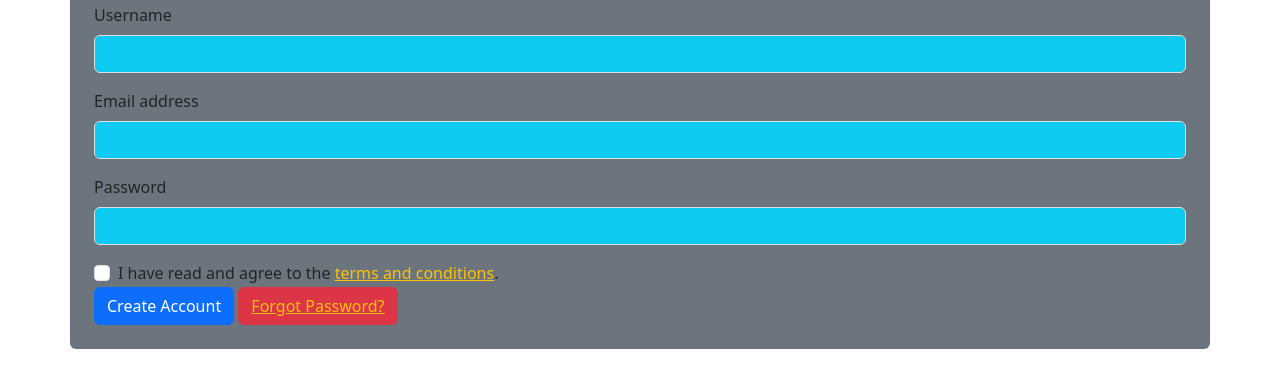
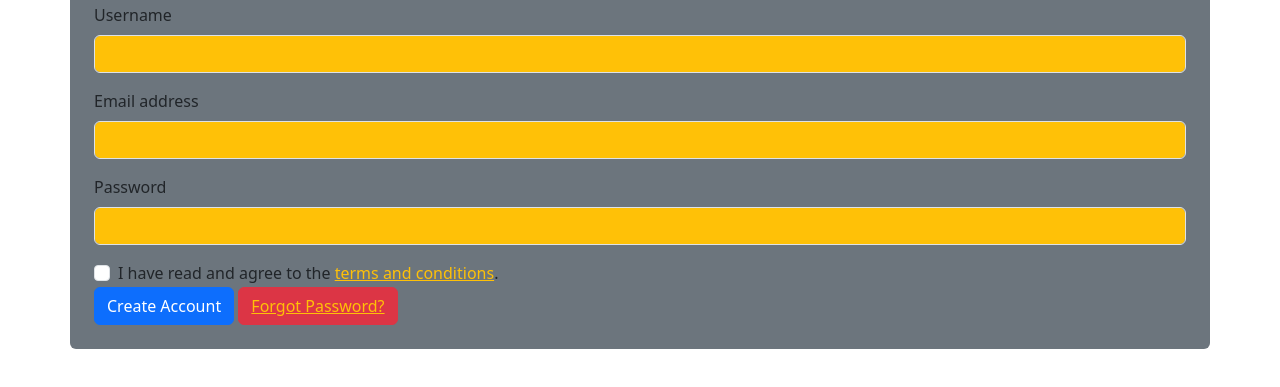
Before and after one commit to Loggingout/Passionate-Trap, a website built with Vite: page src/create-account.html in a window 1280 px wide. Shown: the part 181-568 px from the top of the page. Built offline with nearby package versions, Linux system fonts and the light colour scheme.

Commit message:
Form input color change in account creation file.

```diff
--- a/src/create-account.html
+++ b/src/create-account.html
@@ -45,15 +45,15 @@
                 <form>
                     <div class="mb-3">
                         <label for="username" class="form-label">Username</label>
-                        <input type="text" class="form-control text-bg-info" id="username" required>
+                        <input type="text" class="form-control text-bg-warning" id="username" required>
                     </div>
                     <div class="mb-3">
                         <label for="email" class="form-label">Email address</label>
-                        <input type="email" class="form-control text-bg-info" id="email" required>
+                        <input type="email" class="form-control text-bg-warning" id="email" required>
                     </div>
                     <div class="mb-3">
                         <label for="password" class="form-label">Password</label>
-                        <input type="password" class="form-control text-bg-info" id="password" required>
+                        <input type="password" class="form-control text-bg-warning" id="password" required>
                     </div>
                     <div class="form-check mt-3">
                         <input class="form-check-input" type="checkbox" id="acknowledgements" required>
```
